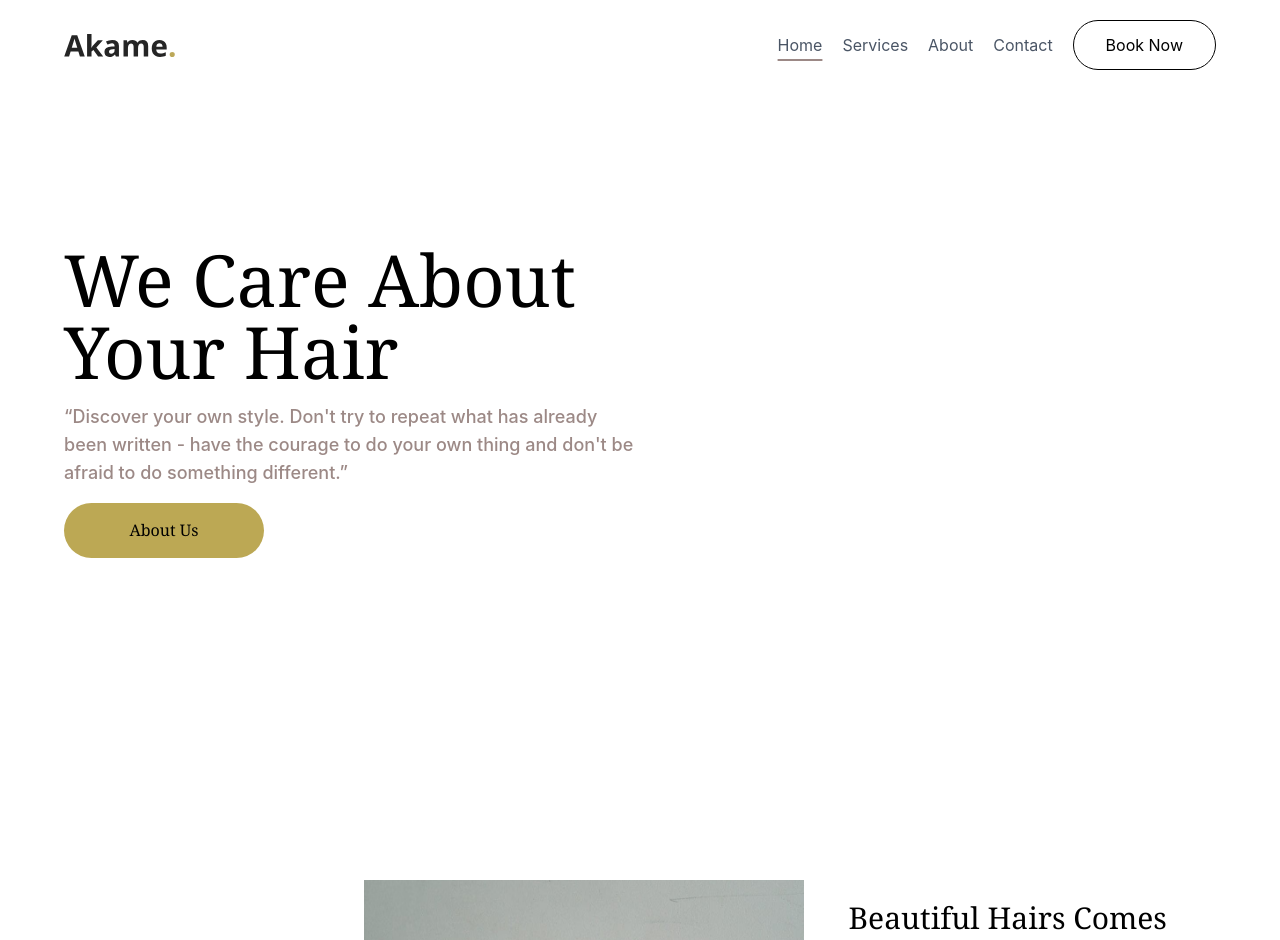
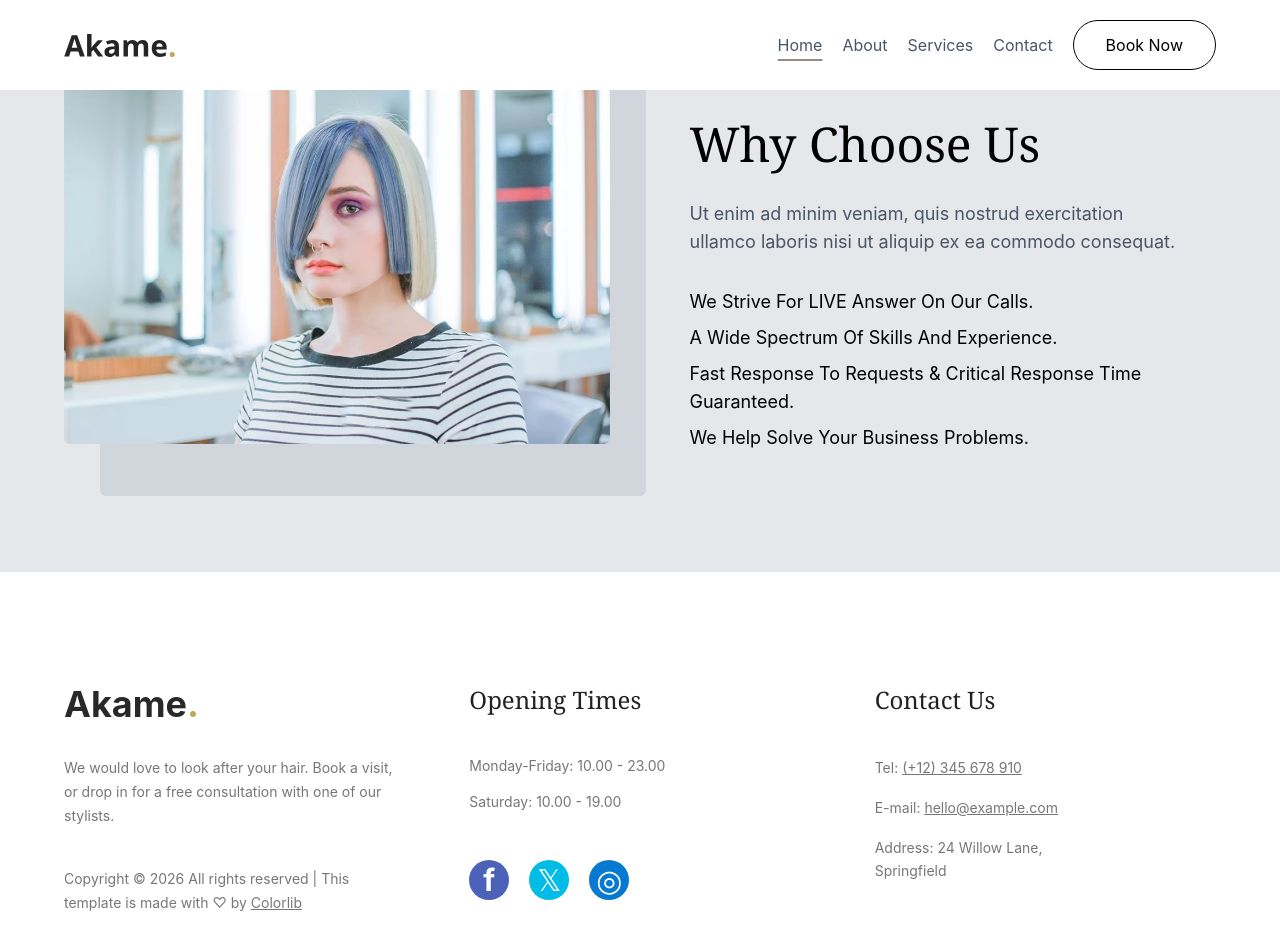
Before and after one commit to maazhashmi996-pixel/Cosmetics-Website, a React (Vite) app: page /about in a window 1280 px wide. Shown: the top 940 px of the page. Built offline with nearby package versions, Linux system fonts and the light colour scheme.

Commit message:
just change home page

```diff
--- /dev/null
+++ b/Components/About.jsx
@@ -0,0 +1,34 @@
+import React from 'react'
+
+function Dye() {
+  return (
+    <div>
+      <section className='bg-gray-200 '>
+        <div className='w-[90%] m-auto'>
+            <div className='flex py-20 gap-10 max-lg:flex-col' >
+                <div className='w-[90%] relative'>
+
+
+              <div className='absolute top-1 left-9 w-full h-full bg-gray-300 rounded-md'>
+              </div>
+              <img src="/4.avif"alt=""className='relative z-10 w-full h-auto rounded-md'/>
+
+            </div>
+                <div className='flex p-10 gap-8 flex-col'>
+                    <h1 className='text-5xl font-serif'>Why Choose Us</h1>
+                    <p className='text-lg text-gray-600'>Ut enim ad minim veniam, quis nostrud exercitation ullamco laboris nisi ut aliquip ex ea commodo consequat.</p>
+                    <div className='flex gap-2 flex-col'>
+                       <p className='text-black text-lg'> We Strive For LIVE Answer On Our Calls.</p>
+                       <p className='text-black text-lg'>A Wide Spectrum Of Skills And Experience.</p>
+                       <p className='text-black text-lg'>Fast Response To Requests & Critical Response Time Guaranteed.</p>
+                       <p className='text-black text-lg'>We Help Solve Your Business Problems.</p>
+                    </div>
+                </div>
+            </div>
+        </div>
+      </section>
+    </div>
+  )
+}
+
+export default Dye
--- /dev/null
+++ b/Components/Contact.jsx
@@ -0,0 +1,11 @@
+import React from 'react'
+
+function Contact() {
+  return (
+    <div>
+      <h1>Welcome to contact page</h1>
+    </div>
+  )
+}
+
+export default Contact
--- a/Components/Footer.jsx
+++ b/Components/Footer.jsx
@@ -3,7 +3,7 @@ import React from "react";
 
 function Footer() {
   return (
-    <footer className="bg-white py-8 md:py-8">
+    <footer className="bg-white  mt-20 py-8 md:py-8">
       <div className="w-[90%] mx-auto grid grid-cols-1 md:grid-cols-3 gap-10 md:gap-16">
 
         <div>
--- a/Components/Home.jsx
+++ b/Components/Home.jsx
@@ -1,22 +1,27 @@
-import React from 'react'
 
-function About() {
+import Section from './Section'
+import Hair from './Hair'
+import Article from './Article'
+import Dye from './Dye'
+import Expert from './Expert'
+import Hairstyle from './Hairstyle'
+import Latest from './Latest'
+import Comb from './Comb'
+
+function Home() {
   return (
+    <>
+    <Section/>
+      <Hair />
+      <Article />
+      <Dye />
+      <Expert />
+      <Hairstyle />
+      <Latest />
+      <Comb />
 
-      <section className='bg-[url("/public/16.avif")] bg-no-repeat bg-top bg-cover h-screen'>
-        <div className='w-[90%] m-auto'>
-          <div  className='w-[50%] flex flex-col justify-center item-center  h-screen gap-4 sm-10'>
-            <h1 className='text-3xl font-serif sm:text-7xl'>We Care About Your Hair</h1>
-            <p className='text-lg font-medium text-[#9C8986]'>“Discover your own style. Don't try to repeat what has already been written - have the courage to do your own thing and don't be afraid to do something different.”</p>
-            <button className='bg-[#BCA854] h-[50px] w-[180px] rounded-full border-2 border-none hover:bg-black hover:text-white font-serif transition duration-200 sm:w-[200px]
-  md:w-[180px]
-  lg:w-[200px]
-  h-[50px]
-  md:h-[55px]'>About Us</button>
-          </div>
-        </div>
-      </section>
+    </>
   )
 }
 
-export default About
+export default Home
--- a/Components/Navbar.jsx
+++ b/Components/Navbar.jsx
@@ -14,10 +14,10 @@ function Navbar() {
       <img src="/public/logo.svg" alt="logo" />
     </Link>
     <nav className="md:ml-auto flex flex-wrap items-center text-base justify-center">
-      <Link to="Home" className="mr-5 hover:text-gray-900 underline decoration-[#9C8986] decoration-2 underline-offset-8">Home</Link>
-      <Link to="Services" className="mr-5 hover:text[#BCA858]">Services</Link>
-      <Link to="About" className="mr-5 hover:text[#BCA858]">About</Link>
-      <Link to="Contact" className="mr-5 hover:text[#BCA858]">Contact</Link>
+      <Link to="/" className="mr-5 hover:text-gray-900 underline decoration-[#9C8986] decoration-2 underline-offset-8">Home</Link>
+      <Link to="/About" className="mr-5 hover:text[#BCA858]">About</Link>
+      <Link to="/Services" className="mr-5 hover:text[#BCA858]">Services</Link>
+      <Link to="/Contact" className="mr-5 hover:text[#BCA858]">Contact</Link>
     </nav>
     <button className="flex items-center justify-center border border-black px-8 py-3 rounded-full text-black hover:bg-black hover:text-white transition duration-300">
       Book Now
--- /dev/null
+++ b/Components/Section.jsx
@@ -0,0 +1,22 @@
+import React from 'react'
+
+function About() {
+  return (
+
+      <section className='bg-[url("/public/16.avif")] bg-no-repeat bg-top bg-cover h-screen'>
+        <div className='w-[90%] m-auto'>
+          <div  className='w-[50%] flex flex-col justify-center item-center  h-screen gap-4 sm-10'>
+            <h1 className='text-3xl font-serif sm:text-7xl'>We Care About Your Hair</h1>
+            <p className='text-lg font-medium text-[#9C8986]'>“Discover your own style. Don't try to repeat what has already been written - have the courage to do your own thing and don't be afraid to do something different.”</p>
+            <button className='bg-[#BCA854] h-[50px] w-[180px] rounded-full border-2 border-none hover:bg-black hover:text-white font-serif transition duration-200 sm:w-[200px]
+  md:w-[180px]
+  lg:w-[200px]
+  h-[50px]
+  md:h-[55px]'>About Us</button>
+          </div>
+        </div>
+      </section>
+  )
+}
+
+export default About
--- /dev/null
+++ b/Components/Services.jsx
@@ -0,0 +1,52 @@
+import React from 'react'
+
+function Article() {
+  return (
+    <div>
+      <section class="text-gray-600 body-font">
+  <div class="container px-5 py-24 mx-auto w-[90%] m-auto">
+    <div class="flex flex-col text-center w-full mb-20">
+      <h1 class="sm:text-5xl text-2xl font-medium title-font mb-4 text-gray-900 font-serif">Our Services</h1>
+      <p class="lg:w-2/3 mx-auto leading-relaxed text-base">The House of Hair Salon & Spa, incididunt ut labore et dolore magna aliqua.</p>
+    </div>
+    <div class="flex flex-wrap -m-4 text-center">
+      <div class="p-4 md:w-1/4 sm:w-1/2 w-full">
+        <div class="border-1 border-gray-200 px-4 py-6 hover:shadow-[0_0_15px_rgba(0,0,0,0.3)] flex flex-col justify-crnter item-center gap-3">
+          {/* <svg fill="none" stroke="currentColor" stroke-linecap="round" stroke-linejoin="round" stroke-width="2" class="text-indigo-500 w-12 h-12 mb-3 inline-block" viewBox="0 0 24 24">
+            <path d="M8 17l4 4 4-4m-4-5v9"></path>
+            <path d="M20.88 18.09A5 5 0 0018 9h-1.26A8 8 0 103 16.29"></path>
+          </svg> */}
+          <img src="/s1.avif" alt="" className='w-[20%] h-[30%] ml-20'/>
+          <h2 class="title-font font-medium text-3xl text-gray-900 font-serif">Coloring</h2>
+          <p class="leading-relaxed">Ut enim ad minim veniam, quis trud exercitation...</p>
+        </div>
+      </div>
+      <div class="p-4 md:w-1/4 sm:w-1/2 w-full">
+        <div class="border-1 border-gray-200 px-4 py-6 hover:shadow-[0_0_15px_rgba(0,0,0,0.3)] flex flex-col justify-crnter item-center gap-3">
+          <img src="/s3.avif" alt="" className='w-[20%] h-[30%] ml-20'/>
+          <h2 class="title-font font-medium text-3xl text-gray-900 font-serif">Haircut</h2>
+          <p class="leading-relaxed">Consectetur adipisicing elit, sed doe eiusmod.</p>
+        </div>
+      </div>
+      <div class="p-4 md:w-1/4 sm:w-1/2 w-full">
+        <div class="border-1 border-gray-200 px-4 py-6 hover:shadow-[0_0_15px_rgba(0,0,0,0.3)] flex flex-col justify-crnter item-center gap-3">
+          <img src="/s4.avif" alt="" className='w-[20%] h-[30%] ml-20'/>
+          <h2 class="title-font font-medium text-3xl text-gray-900 font-serif">Hairstyle</h2>
+          <p class="leading-relaxed">Nemo enim ipsam voluptatem quia voluptas</p>
+        </div>
+      </div>
+      <div class="p-4 md:w-1/4 sm:w-1/2 w-full">
+        <div class="border-1 border-gray-200 px-4 py-6 hover:shadow-[0_0_15px_rgba(0,0,0,0.3)] flex flex-col justify-crnter item-center gap-3">
+          <img src="/s1.avif" alt="" className='w-[20%] h-[30%] ml-20' />
+          <h2 class="title-font font-medium text-3xl text-gray-900 font-serif">Coloring</h2>
+          <p class="leading-relaxed">Ut enim ad minim veniam, quis trud exercitation...</p>
+        </div>
+      </div>
+    </div>
+  </div>
+</section>
+    </div>
+  )
+}
+
+export default Article
--- a/src/App.jsx
+++ b/src/App.jsx
@@ -3,14 +3,11 @@ import Navbar from '../Components/Navbar'
 import { BrowserRouter,Routes,Route } from 'react-router-dom'
 
 import Home from '../Components/Home'
-import Hair from '../Components/Hair'
-import Article from '../Components/Article'
-import Dye from '../Components/Dye'
-import  Expert from '../Components/Expert'
-import Hairstyle from '../Components/Hairstyle'
-import Latest from '../Components/Latest'
-import Comb from '../Components/Comb'
+import About from '../Components/About'
+import Services from '../Components/Services'
+import Contact from '../Components/Contact'
 import Footer from '../Components/Footer'
+
 
 
 
@@ -21,21 +18,15 @@ function App() {
      <BrowserRouter>
      <Navbar/>
      <Routes>
-      <Route path="/" element={<Home/>}></Route>
-      <Route path="/Services" element={<Home/>}></Route>
-      <Route path="/About" element={<Home/>}></Route>
-      <Route path="/Contant" element={<Home/>}></Route>
+      <Route path="/" element={<Home />}></Route>
+      <Route path="/About" element={<About />}></Route>
+      <Route path="/Services" element={<Services />}></Route>
+      <Route path="/Contact" element={<Contact />}></Route>
      </Routes>
+
      </BrowserRouter>
 
-      <Hair/>
-       <Article/>
-       <Dye/>
-       <Expert/>
-       <Hairstyle/>
-       <Latest/>
-       <Comb/>
-      <Footer/>
+     <Footer/>
 
 
     </div>
```
